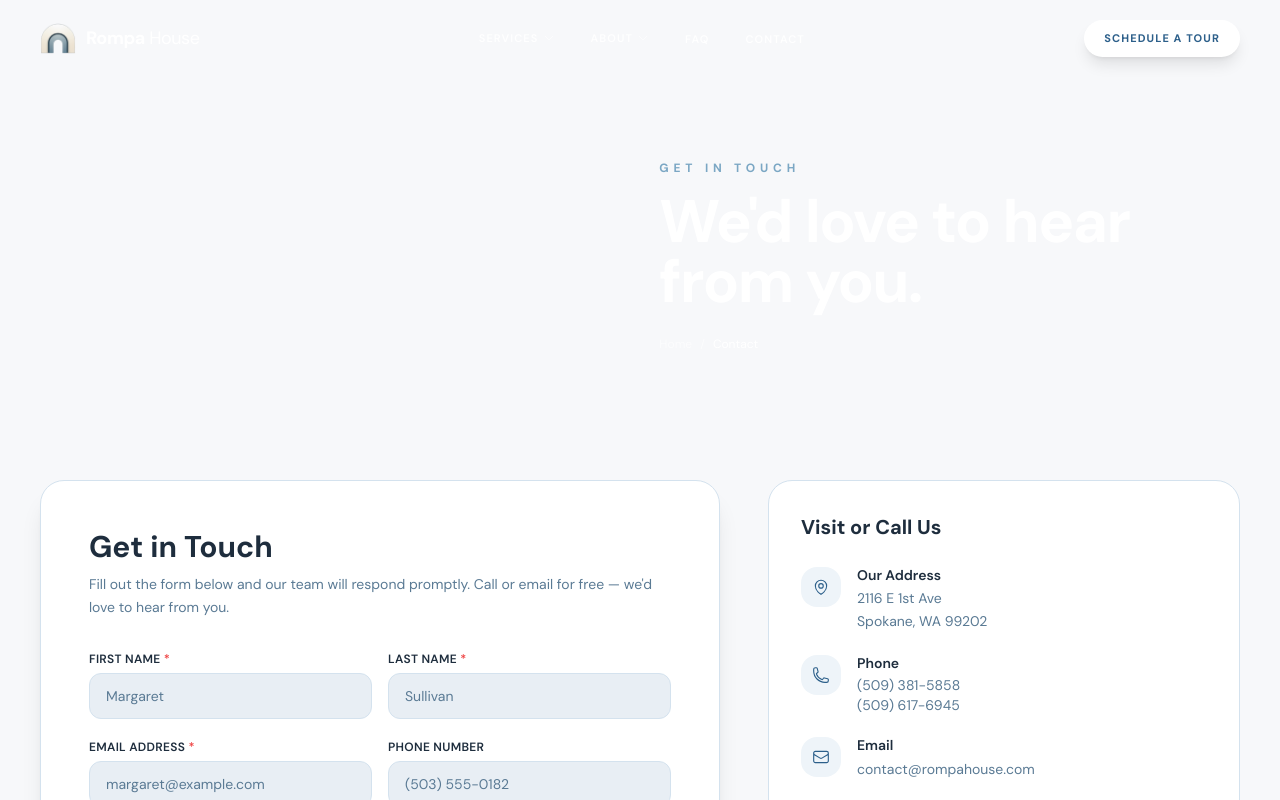
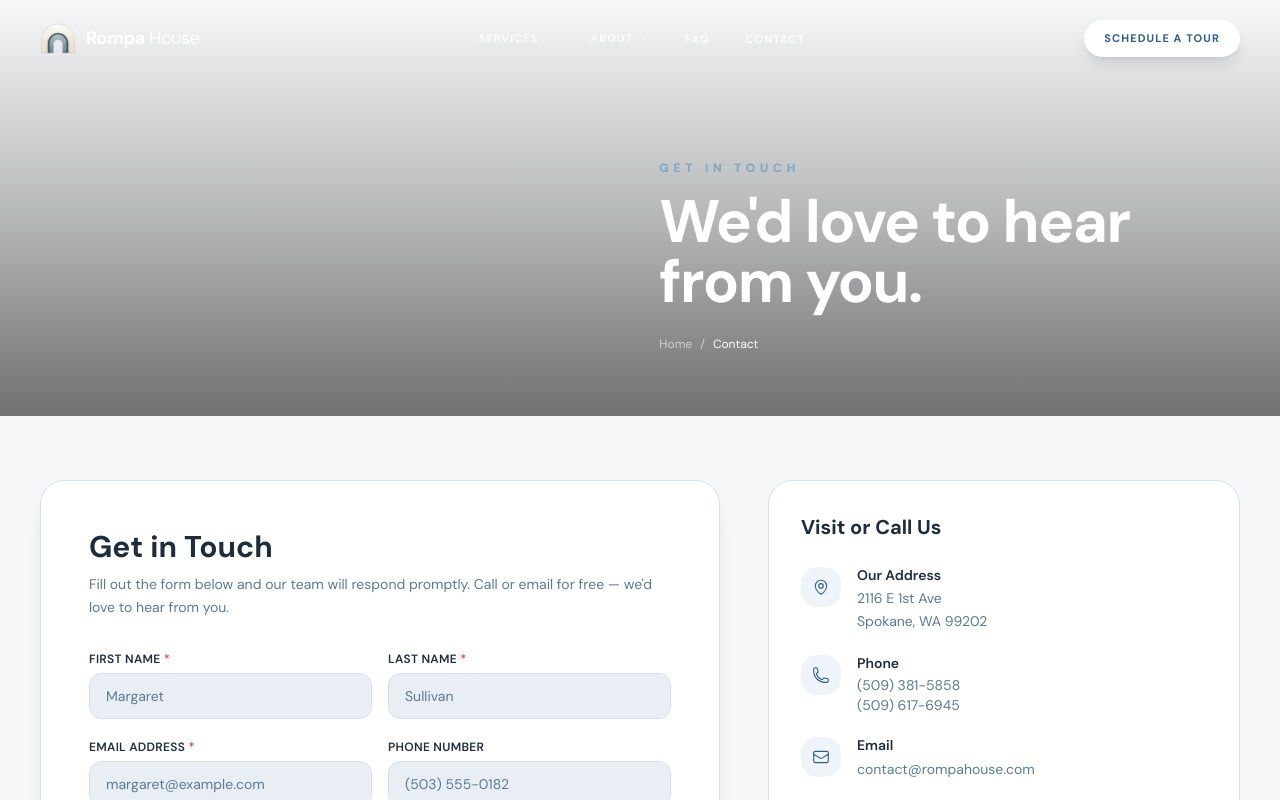
Before and after one commit to WillieKM/RompaHouse, a Next.js app: page /contact in a window 1280 px wide. Shown: the top 800 px of the page. Built offline with nearby package versions, Linux system fonts and the light colour scheme.

Commit message:
Update ContactHero.tsx

```diff
--- a/src/app/contact/components/ContactHero.tsx
+++ b/src/app/contact/components/ContactHero.tsx
@@ -14,7 +14,7 @@
         className="object-cover" />
 
       {/* Scrim */}
-      <div className="absolute inset-0 bg-gradient-to-t from-dark-bg/80 via-dark-bg/40 to-dark-bg/10" />
+     <div className="absolute inset-0 bg-gradient-to-t from-black/55 via-black/25 to-transparent" />
 
       <div className="relative z-10 max-w-7xl mx-auto w-full px-6 md:px-10 pb-16 pt-40">
         <p className="text-xs font-bold uppercase tracking-[0.4em] text-accent mb-4">Get in Touch</p>
```
